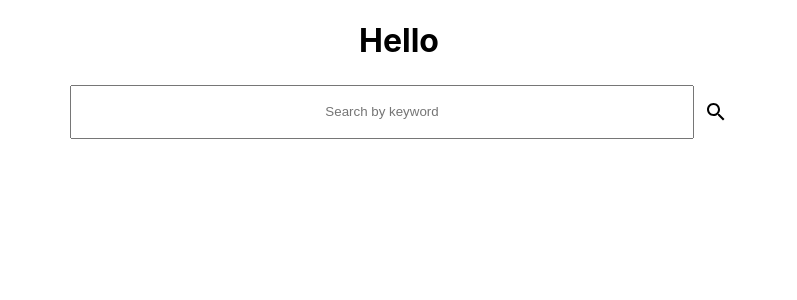
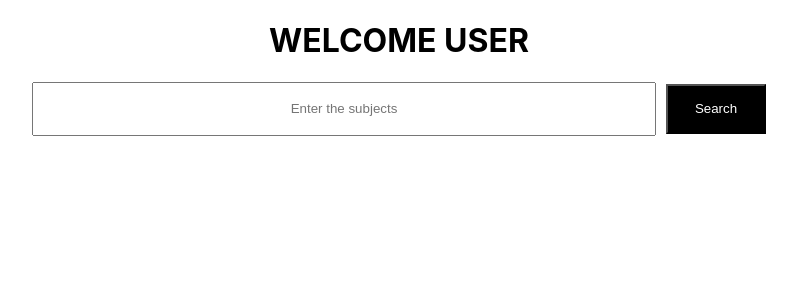
Before and after one commit to ttigerr/Redux_Saga_Project, a React (Create React App) app: page / in a window 1280 px wide. Shown: the top 300 px of the page, without its empty margins (241-1038 px from the left). Built offline with nearby package versions, Linux system fonts and the light colour scheme.

Commit message:
search bar changed

```diff
--- a/src/App.css
+++ b/src/App.css
@@ -20,10 +20,13 @@
 .searchIcon {
   display: flex;
   margin-left: 10px;
-  height: 60px;
   align-items: center;
-
-
+}
+.searchButton {
+  height: 50px;
+  width: 100px;
+  color: white;
+  background: black;
 }
 .dataResult {
   position: absolute;
@@ -36,13 +39,3 @@
   overflow: hidden;
   overflow-y: auto;
 }
-
-
-@keyframes App-logo-spin {
-  from {
-    transform: rotate(0deg);
-  }
-  to {
-    transform: rotate(360deg);
-  }
-}
--- a/src/App.js
+++ b/src/App.js
@@ -6,7 +6,7 @@ function App() {
   return (
     <main className="app">
       <div className="content">
-        <h1>Hello</h1>
+        <h1>WELCOME USER</h1>
         <SearchBarResult />
       </div>
 
--- a/src/SearchBar.js
+++ b/src/SearchBar.js
@@ -44,16 +44,12 @@ const SearchBarResult = ({data}) =>
                 <input
                     type="text"
                     className="searchBar"
-                    placeholder="Search by keyword"
+                    placeholder="Enter the subjects"
                     value={wordEntered}
                     onChange={handleFilter}
                 />
                 <div className="searchIcon">
-                    {filteredData.length === 0 ? (
-                        <SearchIcon />
-                    ) : (
-                        <CloseIcon id="clearBtn" onClick={clearInput} />
-                    )}
+                    <button className="searchButton">Search</button>
                 </div>
             </div>
 
```
